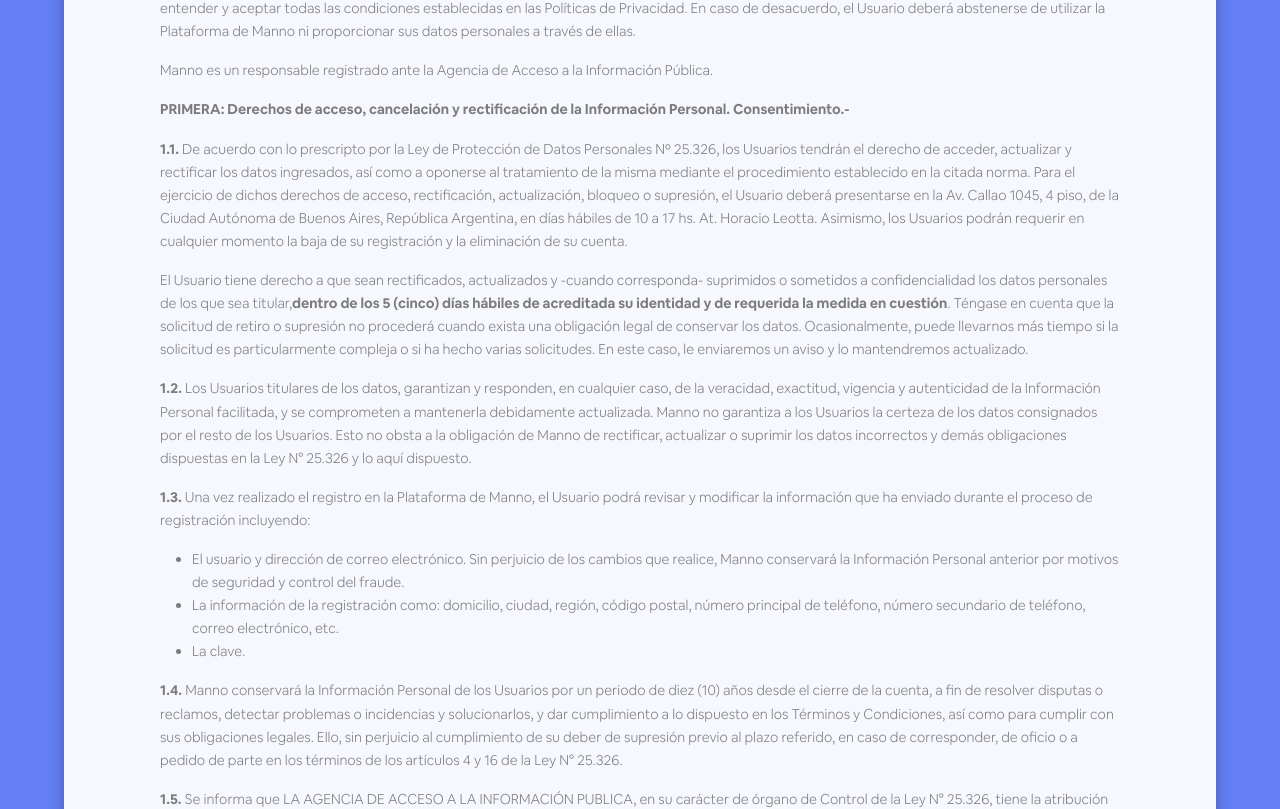
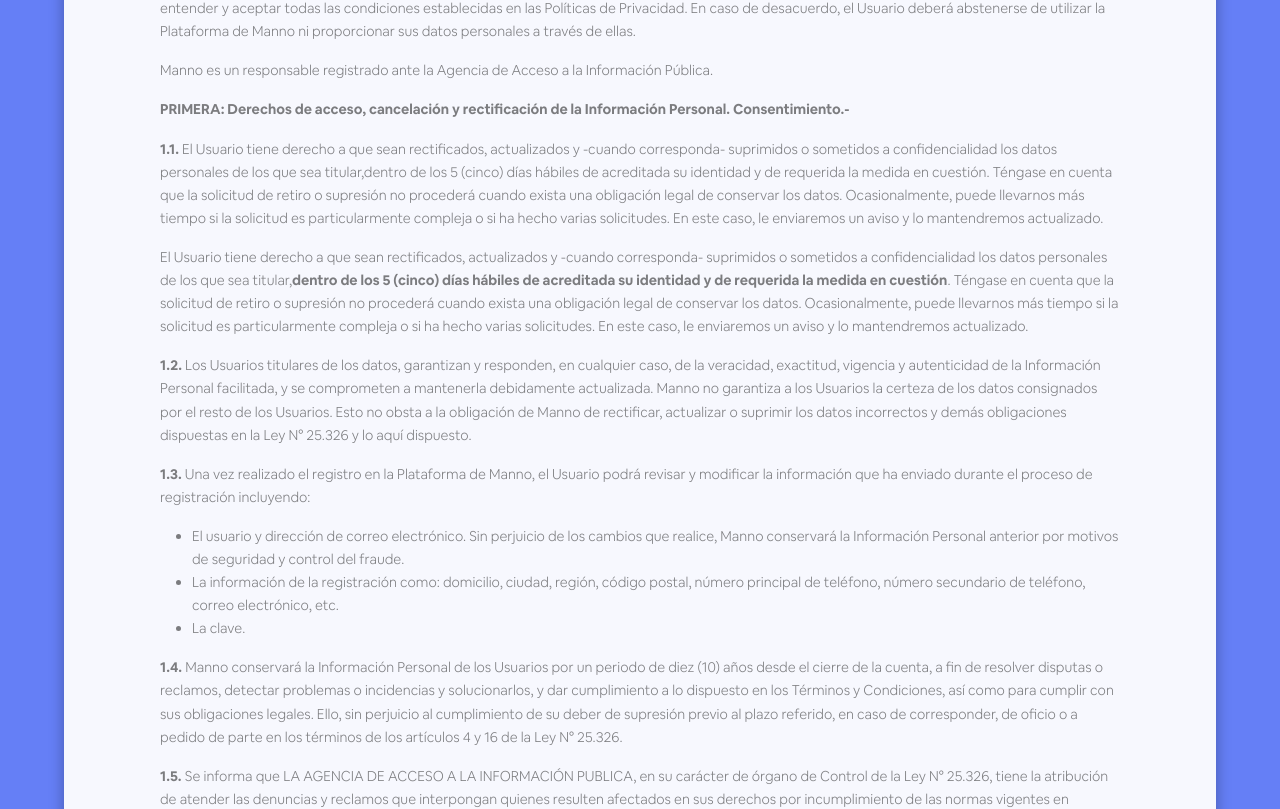
Before and after one commit to pascualmanuel/mannoapp, a React (Create React App) app: page /terms in a window 1280 px wide. Shown: the part 7613-8422 px from the top of the page. Built offline with nearby package versions, Linux system fonts and the light colour scheme.

Commit message:
Cambios en TyC

```diff
--- a/src/Components/Terms.js
+++ b/src/Components/Terms.js
@@ -849,19 +849,17 @@
                     </strong>
                   </p>
                   <p className="auto-style3">
-                    <strong>1.1.</strong> De acuerdo con lo prescripto por la
-                    Ley de Protección de Datos Personales Nº 25.326, los
-                    Usuarios tendrán el derecho de acceder, actualizar y
-                    rectificar los datos ingresados, así como a oponerse al
-                    tratamiento de la misma mediante el procedimiento
-                    establecido en la citada norma. Para el ejercicio de dichos
-                    derechos de acceso, rectificación, actualización, bloqueo o
-                    supresión, el Usuario deberá presentarse en la Av. Callao
-                    1045, 4 piso, de la Ciudad Autónoma de Buenos Aires,
-                    República Argentina, en días hábiles de 10 a 17 hs. At.
-                    Horacio Leotta. Asimismo, los Usuarios podrán requerir en
-                    cualquier momento la baja de su registración y la
-                    eliminación de su cuenta.
+                    <strong>1.1.</strong> El Usuario tiene derecho a que sean
+                    rectificados, actualizados y -cuando corresponda- suprimidos
+                    o sometidos a confidencialidad los datos personales de los
+                    que sea titular,dentro de los 5 (cinco) días hábiles de
+                    acreditada su identidad y de requerida la medida en
+                    cuestión. Téngase en cuenta que la solicitud de retiro o
+                    supresión no procederá cuando exista una obligación legal de
+                    conservar los datos. Ocasionalmente, puede llevarnos más
+                    tiempo si la solicitud es particularmente compleja o si ha
+                    hecho varias solicitudes. En este caso, le enviaremos un
+                    aviso y lo mantendremos actualizado.
                   </p>
                   <p className="auto-style3">
                     El Usuario tiene derecho a que sean rectificados,
@@ -1437,9 +1435,7 @@
                     a tu Información Personal, podrás hacerlo enviándonos un
                     mail a
                     <a href="mailto:hola@mannoapp.com"> hola@mannoapp.com </a>
-                    desde la dirección de mail registrada en tu cuenta; o bien
-                    por correo postal a Callao 1045, 4to., Ciudad Autónoma de
-                    Buenos Aires, C.P.: 1023.
+                    desde la dirección de mail registrada en tu cuenta.
                   </p>
                   <p className="auto-style3">
                     <strong>Versión vigente a partir del 2021.</strong>
```
